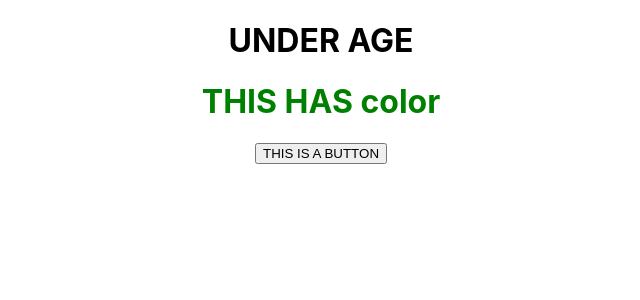
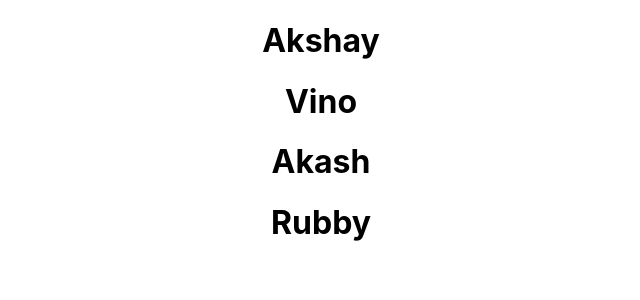
Before and after one commit to Ak25599/my-app, a React (Create React App) app: page / in a window 1280 px wide. Shown: the top 300 px of the page, without its empty margins (319-959 px from the left). Built offline with nearby package versions, Linux system fonts and the light colour scheme.

Commit message:
lists and css

```diff
--- a/src/App.js
+++ b/src/App.js
@@ -2,15 +2,14 @@ import logo from './logo.svg';
 import './App.css';
 
 function App() {
-  const age = 9;
-  const isGreen = true;
+  const names = ["Akshay", "Vino", "Akash", "Rubby"];
 
 return (
 <div className="App">
-  {age >=18 ? <h1>  OVER AGE</h1> : <h1> UNDER AGE</h1>}
-  <h1 style={{ color: isGreen ? "green" : "red" }}> THIS HAS color </h1>
-
-  {isGreen && <button> THIS IS A BUTTON</button>}
+  {names.map((name, key) => {
+    return <h1 key={key}> {name} </h1>;
+  })
+  }
 </div>
 );
   }
```
